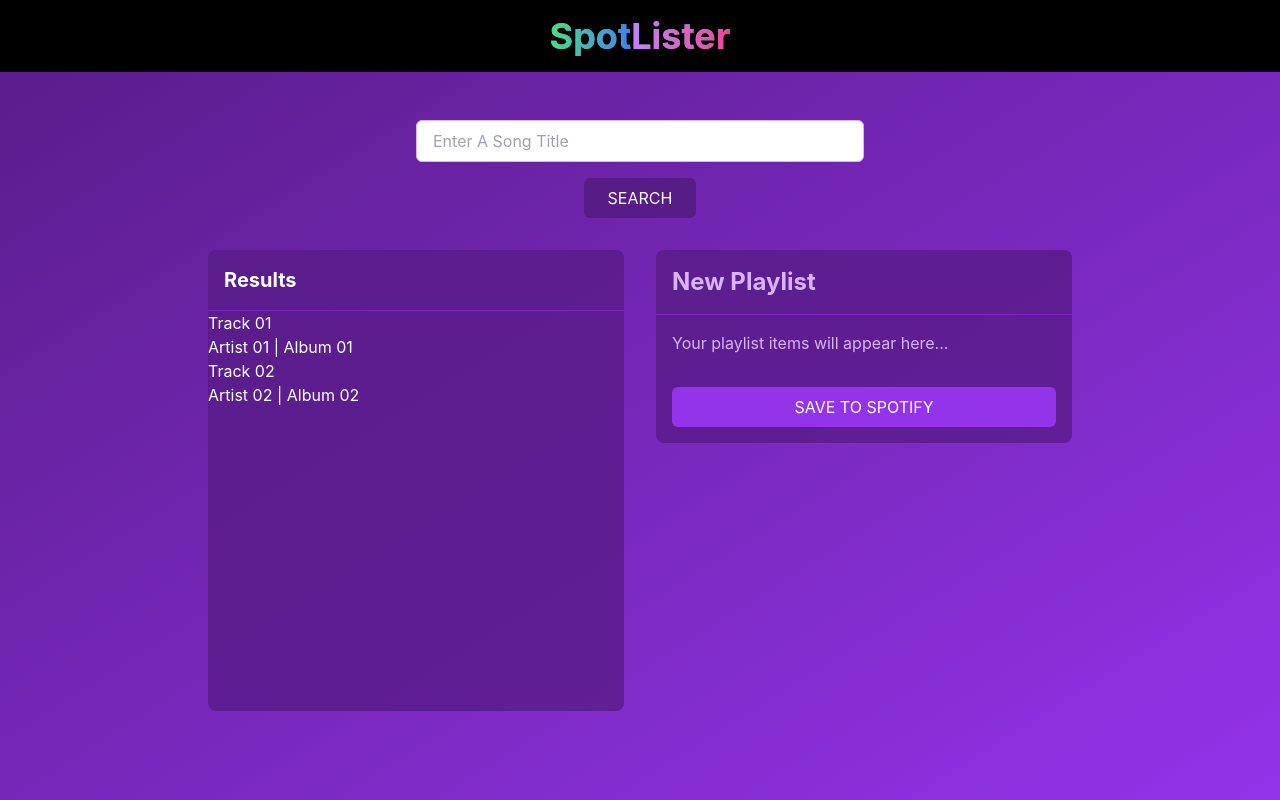
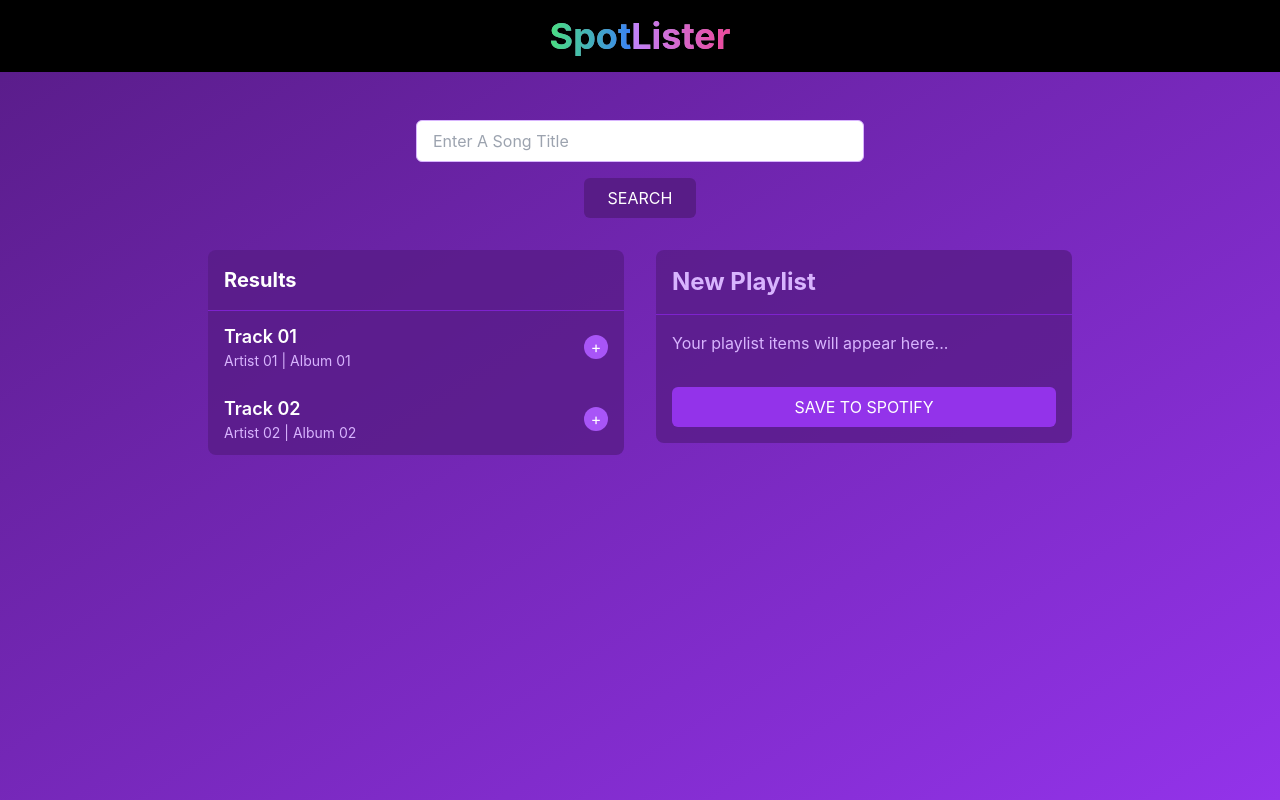
Before and after one commit to rnicolaugobbo/SpotLister, a React (Create React App) app: page / in a window 1280 px wide. Built offline with nearby package versions, Linux system fonts and the light colour scheme.

Commit message:
Results and Playlist styling

```diff
--- a/src/components/Playlist.jsx
+++ b/src/components/Playlist.jsx
@@ -1,4 +1,4 @@
-import React, { useCallback, useState } from "react";
+import React, { useCallback } from "react";
 import TrackList from "./TrackList";
 
 function Playlist(props) {
@@ -15,26 +15,16 @@
               className="w-full bg-transparent border-none text-2xl font-bold text-white placeholder-purple-300 focus:outline-none"
               onChange={handleNameChange}
             />
-            <TrackList
-            tracks={props.playlistTracks}
-            isRemoval={true}
-            onRemove={props.onRemove} />
           </div>
-          <div className="max-h-[600px] overflow-y-auto">
-            {props.playlistTracks.length > 0 ? (
-              <TrackList
-              tracks={props.playlistTracks}
-              isRemoval={true}
-              onRemove={props.onRemove}
-              />
-            ) : (
-              <div className="p-4">
-                <p className="text-purple-300">Your playlist items will appear here...</p>
-              </div>
-            )}
-          </div>
+          {props.playlistTracks.length === 0 ? (
+            <div className="p-4">
+              <p className="text-purple-300">Your playlist items will appear here...</p>
+            </div>
+          ) : (
+            <TrackList tracks={props.playlistTracks} isRemoval={true} onRemove={props.onRemove} />
+          )}
           <div className="p-4">
-            <button className="w-full px-4 py-2 text-white bg-purple-600 rounded-md hover:bg-purple-500 focus:outline-none focus:ring-2 focus:ring-purple-500 focus:ring-offset-2">
+            <button className="w-full px-4 py-2 text-white bg-purple-600 rounded-md hover:bg-purple-500 focus:outline-none focus:ring-2 focus:ring-purple-500 focus:ring-offset-2 transition-colors">
               SAVE TO SPOTIFY
             </button>
           </div>
--- a/src/components/SearchResults.jsx
+++ b/src/components/SearchResults.jsx
@@ -3,19 +3,17 @@
 
 function SearchResults(props) {
     return (
-        <div className="bg-purple-900/80 text-white rounded-lg overflow-hidden">
+        <div className="bg-purple-900/80 text-white rounded-lg overflow-hidden h-fit">
           <div className="p-4 border-b border-purple-700">
             <h2 className="text-xl font-bold">Results</h2>
           </div>
-          <div className="h-[400px] overflow-y-auto">
-            {props.searchResults.length > 0 ? (
-              <TrackList tracks={props.searchResults} onAdd={props.onAdd} />
-            ) : (
-              <div className="p-4">
-                <p className="text-purple-300">Search results will appear here...</p>
-              </div>
-            )}
-          </div>
+          {props.searchResults.length === 0 ? (
+            <div className="p-4">
+              <p className="text-purple-300">Search results will appear here...</p>
+            </div>
+          ) : (
+            <TrackList tracks={props.searchResults} onAdd={props.onAdd} />
+          )}
         </div>
       )
 }
--- a/src/components/Track.jsx
+++ b/src/components/Track.jsx
@@ -1,13 +1,39 @@
 import React, { useCallback } from "react";
 
 function Track(props) {
+    const addTrack = useCallback((event) => {
+        props.onAdd(props.track);
+    }, [props.onAdd, props.track]);
+
+    const removeTrack = useCallback((event) => {
+        props.onRemove(props.track);
+    }, [props.onRemove, props.track]);
+
+    const renderAction = () => {
+        if(props.isRemoval) {
+            return (
+                <button className="track-action ml-2 w-6 h-6 flex items-center justify-center rounded-full bg-purple-500 hover:bg-purple-400 text-white transition-colors" onClick={removeTrack}>
+                    -
+                </button>
+            );
+        }
+        return (
+            <button className="track-action ml-2 w-6 h-6 flex items-center justify-center rounded-full bg-purple-500 hover:bg-purple-400 text-white transition-colors" onClick={addTrack}>
+                +
+            </button>
+        )
+    }
+
     return (
-        <div className="track">
-            <div className="track-info">
-                <h3>{props.track.name}</h3>
-                <p>
-                    {props.track.artist} | {props.track.album}
-                </p>
+        <div className="track px-4 py-3 hover:bg-purple-800/50 transition-colors group">
+            <div className="flex items-center justify-between">
+                <div className="min-w-0 flex-1">
+                    <h3 className="text-lg font-semibold text-white truncate">{props.track.name}</h3>
+                    <p className="text-sm text-purple-300 truncate">
+                        {props.track.artist} | {props.track.album}
+                    </p>
+                </div>
+                <div className="ml-4 flex-shrink-0">{renderAction()}</div>
             </div>
         </div>
     )
```
